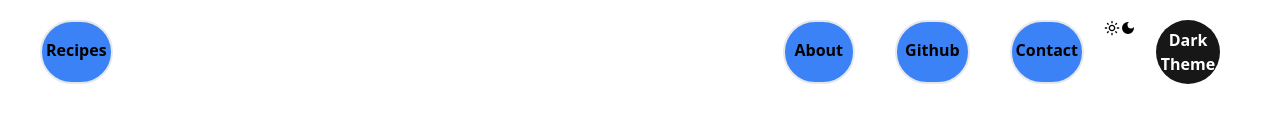
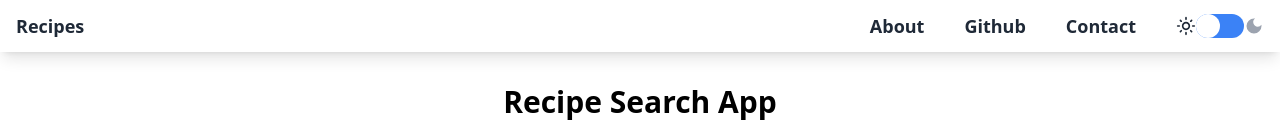
Before and after one commit to ZeckeyBay/React-Projects, a React (Vite) app in the folder Recipe-App/recipe-app/: page / in a window 1280 px wide. Shown: the top 140 px of the page. Built offline with nearby package versions, Linux system fonts and the light colour scheme; no server answers.

Commit message:
Navbar styling done will add dark theme to all

```diff
--- a/Recipe-App/recipe-app/src/components/Navbar.jsx
+++ b/Recipe-App/recipe-app/src/components/Navbar.jsx
@@ -1,46 +1,49 @@
 import React, { useState } from 'react';
 import { Link } from 'react-router-dom';
-import { MdOutlineLightMode } from 'react-icons/md';
-import { MdDarkMode } from 'react-icons/md';
+import { MdOutlineLightMode, MdDarkMode } from 'react-icons/md';
 
 const Navbar = () => {
-    const [darkMode, setDarkMode] = useState(false);
-    const toggleDarkMode = () => {
-        setDarkMode(prev => !prev);
+    const [isDarkMode, setIsDarkMode] = useState(false);
+
+    const toggleTheme = () => {
+        setIsDarkMode(prevMode => !prevMode);
     };
 
     return (
-        // <div className={`${darkMode && 'dark'}`}>
-        <div className={`${darkMode ? 'dark' : 'light'}`}>
-            <div className="dark:bg-neutral-900">
-                <div className="flex justify-between p-5 list-none text-black dark:text-white">
-                    <li className="ml-5 border-2 rounded-full pt-4 px-1 bg-blue-500 text-black font-semibold hover:bg-blue-600 border-blue dark:border-white dark:text-white">
-                        <Link to="/">Recipes</Link>
-                    </li>
-                    <div className="flex">
-                        <li className="mx-5 border-2 rounded-full pt-4 px-2.5 border-blue bg-blue-500 text-black font-semibold  hover:bg-blue-600 dark:border-white dark:text-white">
-                            {' '}
-                            <Link to="/about">About</Link>
-                        </li>
-                        <li className="mx-5 border-2 rounded-full pt-4 px-2 border-blue bg-blue-500 text-black font-semibold hover:bg-blue-600 dark:border-white dark:text-white">
-                            <a href="https://github.com/ZeckeyBay" target="_blank">
+        <nav className={`bg-${isDarkMode ? 'neutral-900' : 'white'} shadow-lg`}>
+            <div className="container mx-auto px-4 py-3">
+                <div className="flex justify-between items-center">
+                    <Link to="/" className={`text-lg font-semibold text-${isDarkMode ? 'white' : 'gray-800'} hover:text-blue-600 dark:text-white`}>
+                        Recipes
+                    </Link>
+
+                    <div className="flex items-center">
+                        <Link to="/about" className={`text-lg pr-10 font-semibold text-${isDarkMode ? 'white' : 'gray-800'} hover:text-blue-600 dark:text-white`}>
+                            About
+                        </Link>
+
+                        <div className={`text-lg pr-10 font-semibold text-${isDarkMode ? 'white' : 'gray-800'} hover:text-blue-600 dark:text-white`}>
+                            <a href="https://github.com/ZeckeyBay" target="_blank" rel="noopener noreferrer">
                                 Github
                             </a>
-                        </li>
+                        </div>
 
-                        <li className="mx-5 border-2 rounded-full pt-4 px-1 border-blue bg-blue-500 text-black font-semibold hover:bg-blue-600 dark:border-white dark:text-white">
-                            {' '}
-                            <Link to="/contact">Contact</Link>
-                        </li>
-                        <MdOutlineLightMode />
-                        <MdDarkMode />
-                        <button className="mr-10 ml-5 w-16 h-16 bg-neutral-900 text-white dark:bg-white rounded-full  dark:text-black font-semibold" onClick={toggleDarkMode}>
-                            {darkMode ? 'Light Theme' : 'Dark Theme'}
+                        <Link to="/contact" className={`text-lg pr-10 font-semibold text-${isDarkMode ? 'white' : 'gray-800'} hover:text-blue-600 dark:text-white`}>
+                            Contact
+                        </Link>
+
+                        <MdOutlineLightMode className={`text-xl cursor-pointer ${isDarkMode ? 'text-gray-400' : 'text-gray-800'}`} onClick={() => setIsDarkMode(false)} />
+                        <button className="w-12 h-6 relative rounded-full bg-blue-500 focus:outline-none" onClick={toggleTheme}>
+                            <div
+                                className={`w-6 h-6 absolute top-0 transition-transform duration-300 ease-in-out ${isDarkMode ? 'transform translate-x-full' : ''}`}
+                                style={{ backgroundColor: '#fff', borderRadius: '50%' }}
+                            />
                         </button>
+                        <MdDarkMode className={`text-xl cursor-pointer ${isDarkMode ? 'text-gray-800' : 'text-gray-400'}`} onClick={() => setIsDarkMode(true)} />
                     </div>
                 </div>
             </div>
-        </div>
+        </nav>
     );
 };
 
--- /dev/null
+++ b/Recipe-App/recipe-app/src/components/ThemeContext.jsx
@@ -0,0 +1,15 @@
+import React, { createContext, useContext, useState } from 'react';
+
+const ThemeContext = createContext();
+
+export const useTheme = () => useContext(ThemeContext);
+
+export const ThemeProvider = ({ children }) => {
+    const [isDarkMode, setIsDarkMode] = useState(false);
+
+    const toggleTheme = () => {
+        setIsDarkMode(prevMode => !prevMode);
+    };
+
+    return <ThemeContext.Provider value={{ isDarkMode, toggleTheme }}>{children}</ThemeContext.Provider>;
+};
```
